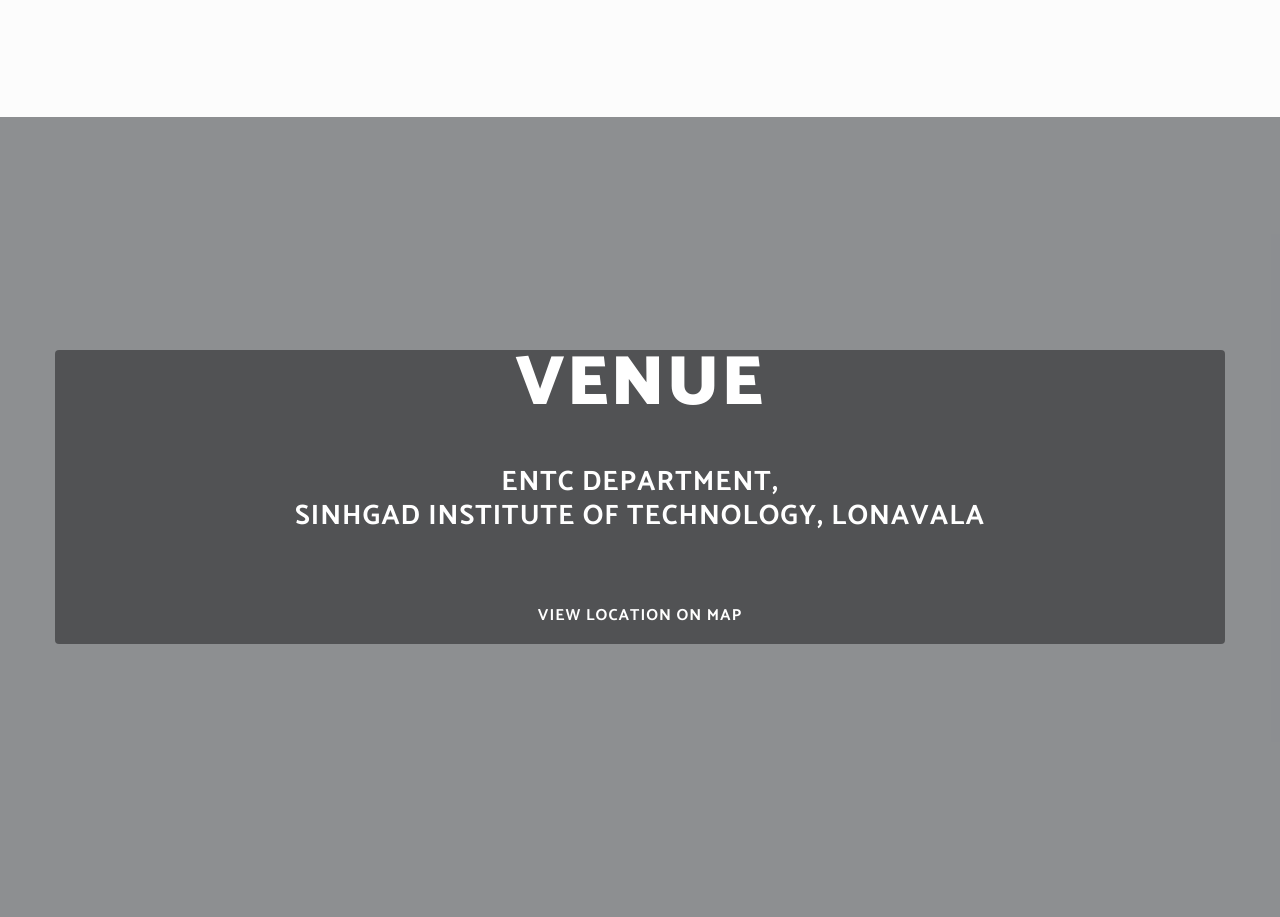
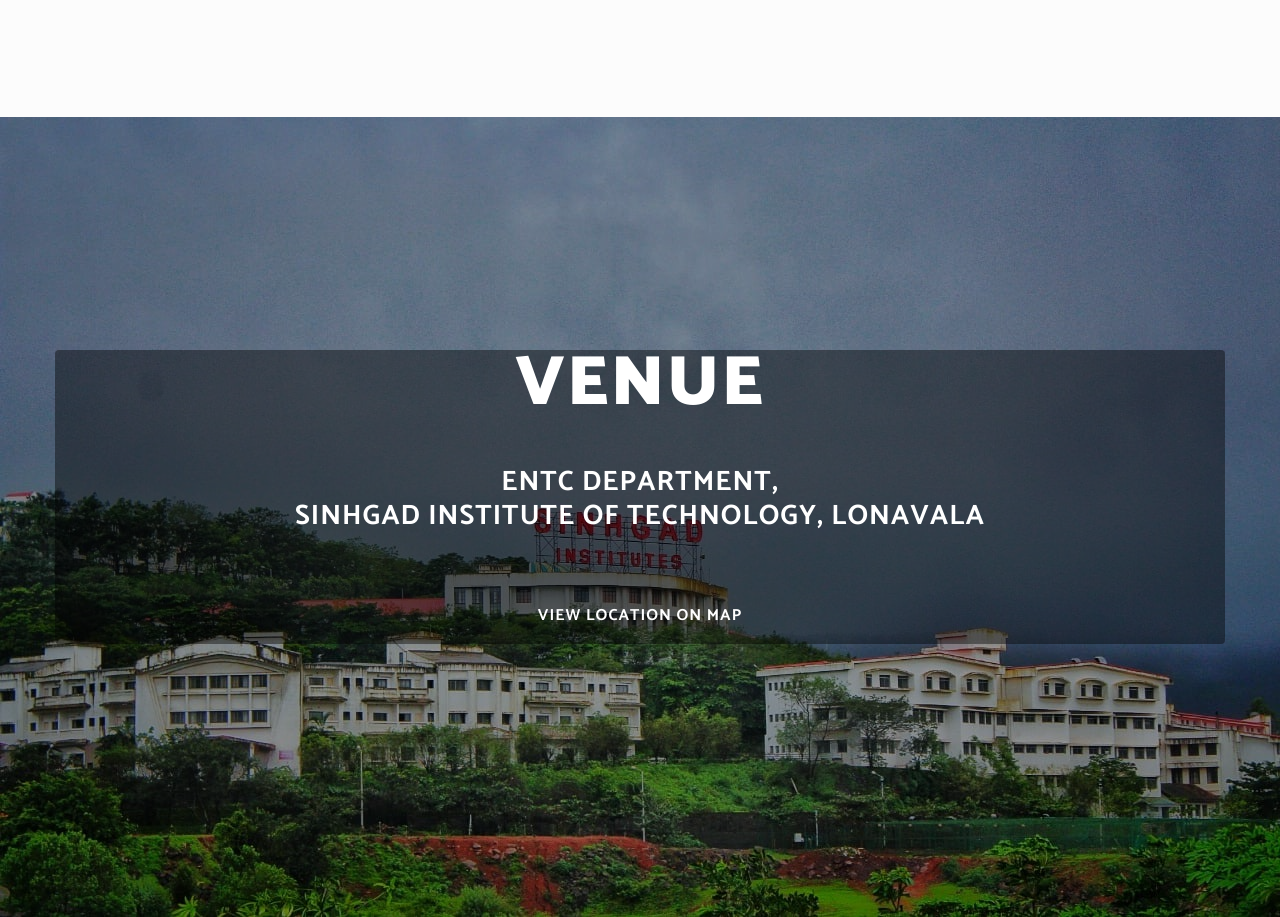
Before and after one commit to loner-wolf/TKD-2K23, a plain HTML site: page index.html in a window 1280 px wide. Shown: the part 1799-2716 px from the top of the page. Drawn offline with Linux system fonts and the light colour scheme.

Commit message:
Add files via upload

```diff
--- a/res/css/style.css
+++ b/res/css/style.css
@@ -212,7 +212,7 @@ footer{
 */
 
 #venue {
-  background-image: url("res/images/1530173422440.jpeg");
+  background-image: url("../images/bgv.jpeg");
   background-position: center bottom !important;
   width: 100%;
 }
```
Also changed, not shown: res/images/bgv.jpeg (added).
